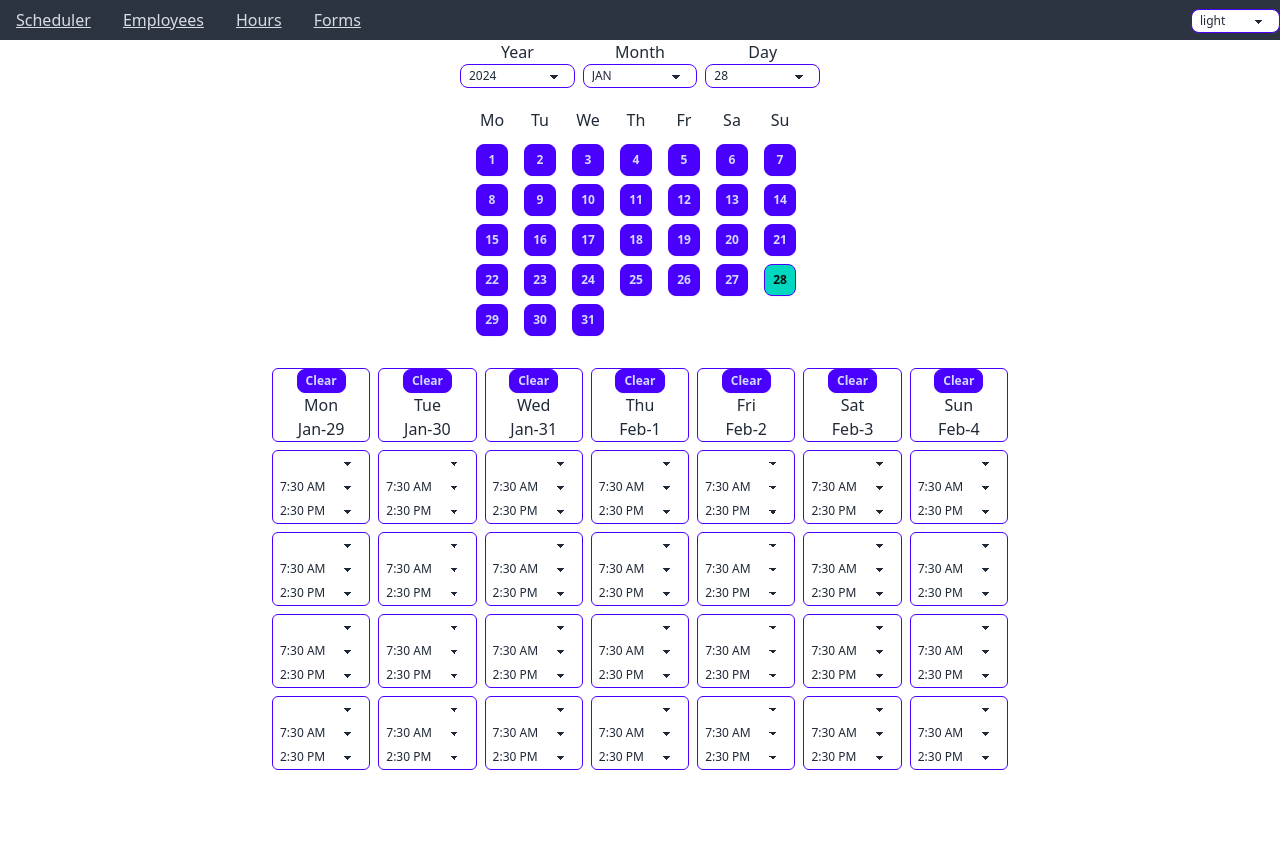
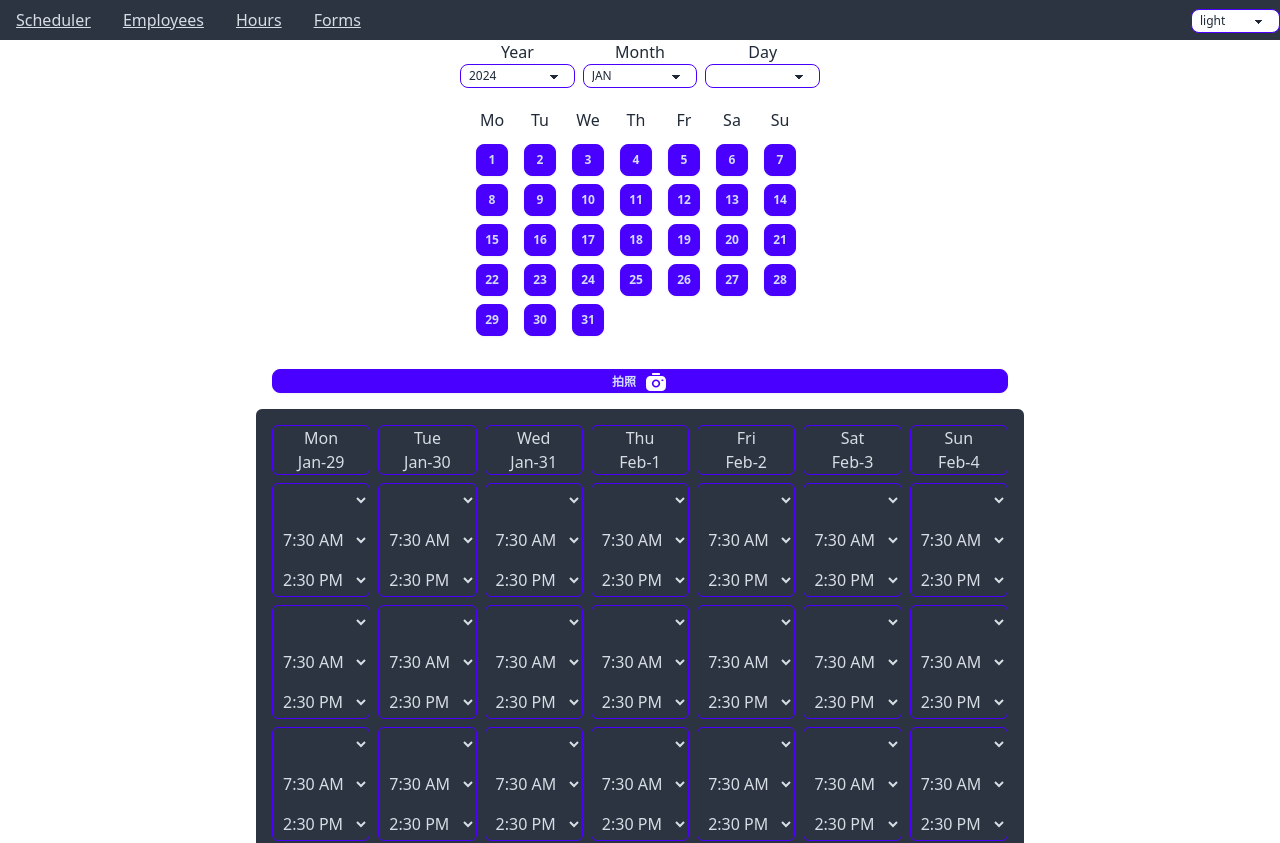
Before and after one commit to artesgo/zoning, an Angular app: page / in a window 1280 px wide. Shown: the top 843 px of the page. Before the commit the page ends 800 px from the top, so only its background shows below. Built offline with nearby package versions, Linux system fonts and the light colour scheme.

Commit message:
clear and screenshot

```diff
--- a/package.json
+++ b/package.json
@@ -21,6 +21,9 @@
     "@angular/platform-browser-dynamic": "^17.1.0",
     "@angular/router": "^17.1.0",
     "dayjs": "^1.11.10",
+    "html-to-image": "^1.11.13",
+    "html2canvas": "^1.4.1",
+    "html2canvas-pro": "^1.5.11",
     "rxjs": "~7.8.0",
     "tslib": "^2.3.0",
     "zone.js": "~0.14.3"
--- /dev/null
+++ b/src/app/routes/scheduler/camera.component.ts
@@ -0,0 +1,32 @@
+import { Component, input } from '@angular/core';
+
+@Component({
+  selector: 'svg-camera',
+  standalone: true,
+  template: `
+    <svg
+      xmlns="http://www.w3.org/2000/svg"
+      [attr.width]="size() + 'px'"
+      [attr.height]="size() + 'px'"
+      viewBox="0 0 24 24"
+      [attr.fill]="fill()"
+    >
+      <path
+        fill-rule="evenodd"
+        clip-rule="evenodd"
+        d="M8 4C8 3.44772 8.41328 3 8.92308 3H15.0769C15.5867 3 16 3.44772 16 4C16 4.55228 15.5867 5 15.0769 5H8.92308C8.41328 5 8 4.55228 8 4Z"
+        [attr.fill]="fill()"
+      />
+      <path
+        fill-rule="evenodd"
+        clip-rule="evenodd"
+        d="M9.77778 21H14.2222C17.3433 21 18.9038 21 20.0248 20.2777C20.51 19.965 20.9267 19.5632 21.251 19.0953C22 18.0143 22 16.5095 22 13.4999C22 10.4903 21.9998 8.9857 21.2508 7.90473C20.9266 7.43676 20.5099 7.03497 20.0246 6.72228C18.9036 6 17.3431 6 14.2221 6H9.77761C6.65659 6 5.09607 6 3.97508 6.72228C3.48979 7.03497 3.07312 7.43676 2.74886 7.90473C2 8.98547 2 10.4896 2 13.4979L2 13.4999C2 16.5095 2 18.0143 2.74902 19.0953C3.07328 19.5632 3.48995 19.965 3.97524 20.2777C5.09624 21 6.65675 21 9.77778 21ZM7.83333 13.4999C7.83333 11.2808 9.69881 9.48196 12 9.48196C14.3012 9.48196 16.1667 11.2808 16.1667 13.4999C16.1667 15.7189 14.3012 17.5178 12 17.5178C9.69881 17.5178 7.83333 15.7189 7.83333 13.4999ZM9.5 13.4999C9.5 12.1685 10.6193 11.0891 12 11.0891C13.3807 11.0891 14.5 12.1685 14.5 13.4999C14.5 14.8313 13.3807 15.9106 12 15.9106C10.6193 15.9106 9.5 14.8313 9.5 13.4999ZM18.1111 9.48196C17.6509 9.48196 17.2778 9.84174 17.2778 10.2855C17.2778 10.7294 17.6509 11.0891 18.1111 11.0891H18.6667C19.1269 11.0891 19.5 10.7294 19.5 10.2855C19.5 9.84174 19.1269 9.48196 18.6667 9.48196H18.1111Z"
+        [attr.fill]="fill()"
+      />
+    </svg>
+  `,
+})
+export class SvgCamera {
+  size = input(24);
+  fill = input('#FFFFFF');
+}
--- a/src/app/routes/scheduler/scheduler.component.html
+++ b/src/app/routes/scheduler/scheduler.component.html
@@ -3,32 +3,37 @@
 </div>
 <!-- show list of workers -->
 
+<div class="capture">
+  <button class="btn btn-xs btn-primary hover:btn-secondary w-full" (click)="capture()">
+    拍照 <svg-camera></svg-camera>
+  </button>
+</div>
+
 <!-- show schedule for the week -->
-<div class="calendar">
+<div class="calendar bg-neutral text-neutral-content rounded-md" id="calendar">
   @for (w of ['Mon', 'Tue', 'Wed', 'Thu', 'Fri', 'Sat', 'Sun']; track $index) {
     <div class="day border border-primary rounded-md">
-      <button class="btn btn-xs btn-primary hover:btn-secondary" (click)="clear($index)">Clear</button>
       <span>{{ w }}</span>
       <span> {{ months[week[$index].month()].substring(0, 3) }}-{{ week[$index].date() }} </span>
     </div>
   }
   @for (ctrl of scheduler.controls; track $index) {
     <div
-      class="day border border-primary rounded-md"
-      [class.bg-primary]="getStart($index).value == '7:30 AM'"
-      [class.text-primary-content]="getStart($index).value == '7:30 AM'"
+      class="day border border-primary rounded-md gap-2"
+      [class.bg-primary]="getStart($index).value === '7:30 AM'"
+      [class.text-primary-content]="getStart($index).value === '7:30 AM'"
     >
-      <select class="w-full select select-xs font-bold bg-transparent" [formControl]="getName($index)">
+      <select class="w-full bg-transparent items-center h-8" [formControl]="getName($index)">
         @for (e of employees(); track $index) {
           <option>{{ e }}</option>
         }
       </select>
-      <select class="w-full select select-xs bg-transparent" [formControl]="getStart($index)">
+      <select class="w-full bg-transparent items-center h-8" [formControl]="getStart($index)">
         @for (start of startHours(); track start) {
           <option>{{ start }}</option>
         }
       </select>
-      <select class="w-full select select-xs bg-transparent" [formControl]="getEnd($index)">
+      <select class="w-full bg-transparent items-center h-8" [formControl]="getEnd($index)">
         @for (end of endHours(); track end) {
           <option>{{ end }}</option>
         }
@@ -36,3 +41,9 @@
     </div>
   }
 </div>
+
+<div class="calendar bulk">
+  @for (w of ['Mon', 'Tue', 'Wed', 'Thu', 'Fri', 'Sat', 'Sun']; track $index) {
+    <button class="btn btn-xs btn-primary hover:btn-secondary" (click)="clear($index)">擦除</button>
+  }
+</div>
--- a/src/app/routes/scheduler/scheduler.component.scss
+++ b/src/app/routes/scheduler/scheduler.component.scss
@@ -13,6 +13,13 @@
   padding: 1rem;
 }
 
+.capture {
+  width: 60%;
+  min-width: 720px;
+  margin: 0 auto;
+  padding: 1rem;
+}
+
 .day {
   display: flex;
   flex-direction: column;
--- a/src/app/routes/scheduler/scheduler.component.ts
+++ b/src/app/routes/scheduler/scheduler.component.ts
@@ -5,11 +5,14 @@ import { CalendarChange, CalendarComponent, HoursService } from '@components';
 import dayjs from 'dayjs';
 import { toSignal } from '@angular/core/rxjs-interop';
 import { EmployeesService } from '@components';
+import { SvgCamera } from './camera.component';
+import * as html2canvas from 'html2canvas-pro';
+import { Options } from 'html2canvas-pro';
 
 @Component({
   selector: 'app-scheduler',
   standalone: true,
-  imports: [ReactiveFormsModule, FormsModule, CommonModule, CalendarComponent],
+  imports: [ReactiveFormsModule, FormsModule, CommonModule, CalendarComponent, SvgCamera],
   templateUrl: './scheduler.component.html',
   styleUrl: './scheduler.component.scss',
 })
@@ -102,4 +105,15 @@ export class SchedulerComponent implements AfterViewInit {
       this.getEnd(i * 7 + index).setValue('');
     }
   }
+
+  options: Partial<Options> = {};
+  capture() {
+    html2canvas.default(document.querySelector('#calendar') as HTMLElement, this.options).then((canvas) => {
+      const image = canvas.toDataURL('image/png');
+      const link = document.createElement('a');
+      link.download = 'schedule.png';
+      link.href = image;
+      link.click();
+    });
+  }
 }
```
Also changed, not shown: projects/components/src/lib/calendar/calendar.component.ts (+15 -15 lines), 1 other file (tests, documents, lock files or other folders).
